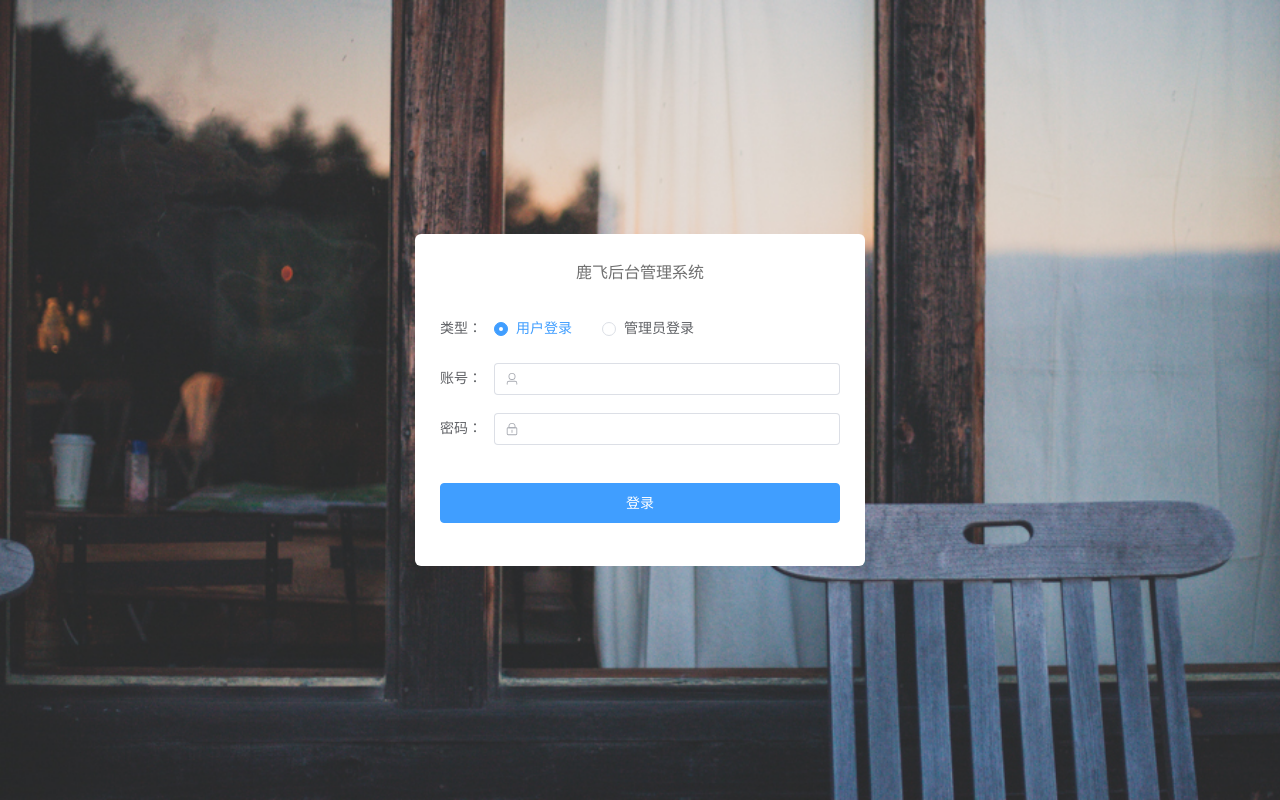
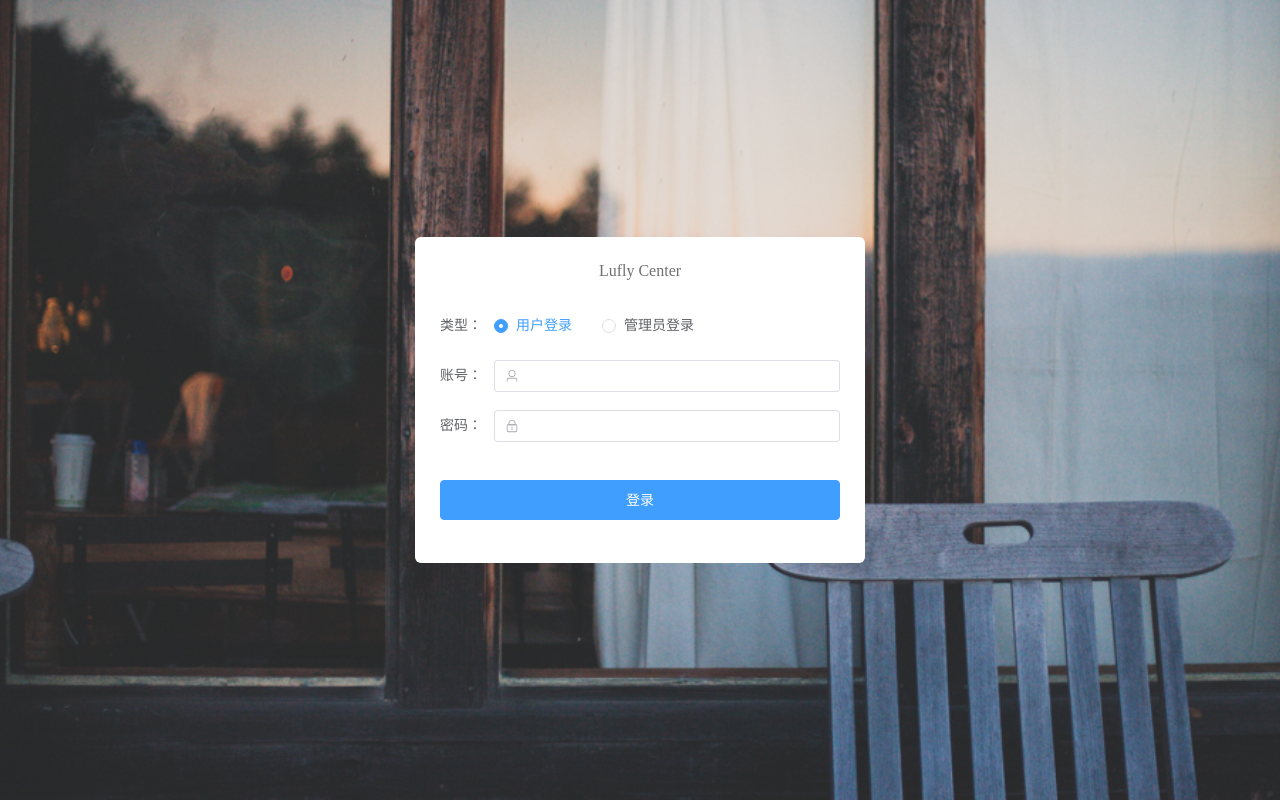
Before and after one commit to smallfawn/test_2024, a Vue app: page / in a window 1280 px wide. Built offline with nearby package versions, Linux system fonts and the light colour scheme; no server answers.

Commit message:
改了一些样式

```diff
--- a/src/views/Home.vue
+++ b/src/views/Home.vue
@@ -6,7 +6,7 @@
                 <div class="top">
                     <a>
                         <img class="top-logo" src="../assets/logo.png" />
-                        <h1 class="top-title">鹿飞管理系统</h1>
+                        <h1 class="top-title">Lufly Center</h1>
                     </a>
 
                 </div>
--- a/src/views/Login.vue
+++ b/src/views/Login.vue
@@ -7,6 +7,7 @@ const router = useRouter()
 import { ElNotification } from "element-plus";
 import { useCounterStore } from '@/stores/counter'
 const stores = useCounterStore()
+import { ElMessage } from 'element-plus'
 
 const form = ref({
   type: "user",
@@ -20,25 +21,35 @@ const login = () => {
   if (form.value.type == 'admin') {
     Api.adminLogin(form.value.username, form.value.password).then(res => {
       if (res.data.code == 0) {
+        ElMessage({
+          message: '登录成功',
+          type: 'success'
+        })
+        router.push({
+          name: 'home'
+        })
         localStorage.setItem("token", res.data.data.token)
+        Api.getAdminInfo().then(res => {
+          if (res.data.code == 0) {
+
+          }
+
+
+        })
       }
     })
   }
   if (form.value.type == 'user') {
     Api.queueLogin(form.value.username, form.value.password).then(res => {
       if (res.data.code == 0) {
-        localStorage.setItem("token", res.data.data.token)
+        checkStatus()
+      }
 
-        checkStatus()
-
-
-      }
     })
   }
 
-  router.push({
-    name: 'home'
-  })
+
+
   //for循环30s 每s一次请求
   async function checkStatus() {
     for (let i = 0; i < 30; i++) {
@@ -46,9 +57,19 @@ const login = () => {
         await Api.wait(1000)
         Api.checkQueueStatus(form.value.username).then(res => {
           if (res.data.code == 0) {
-            console.log(res.data);
-            isLogin.value = true
+            localStorage.setItem("token", res.data.data.token)
+            router.push({
+              name: 'home'
+            })
           }
+          if (res.data.code == 2) {
+            //账号或密码错误
+          }
+          if (res.data.code == 3) {
+            //账号被风控 这里弹窗让用户跳转到风控链接
+          }
+
+
         })
       }
 
@@ -81,7 +102,7 @@ onMounted(() => {
   <div class="login">
     <el-form class="login-form">
       <div class="title">
-        鹿飞后台管理系统
+        Lufly Center
       </div>
       <el-form-item label="类型：">
         <el-radio-group v-model="form.type">
```
